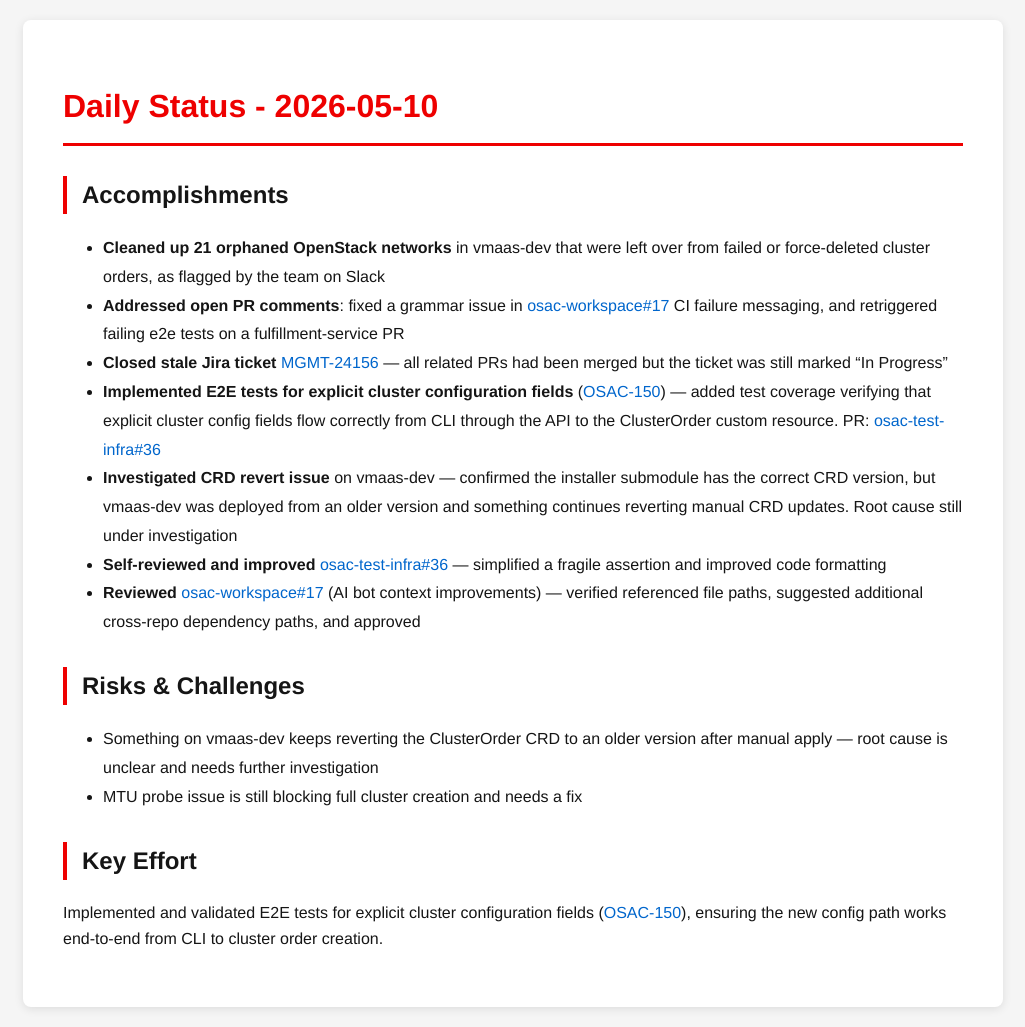
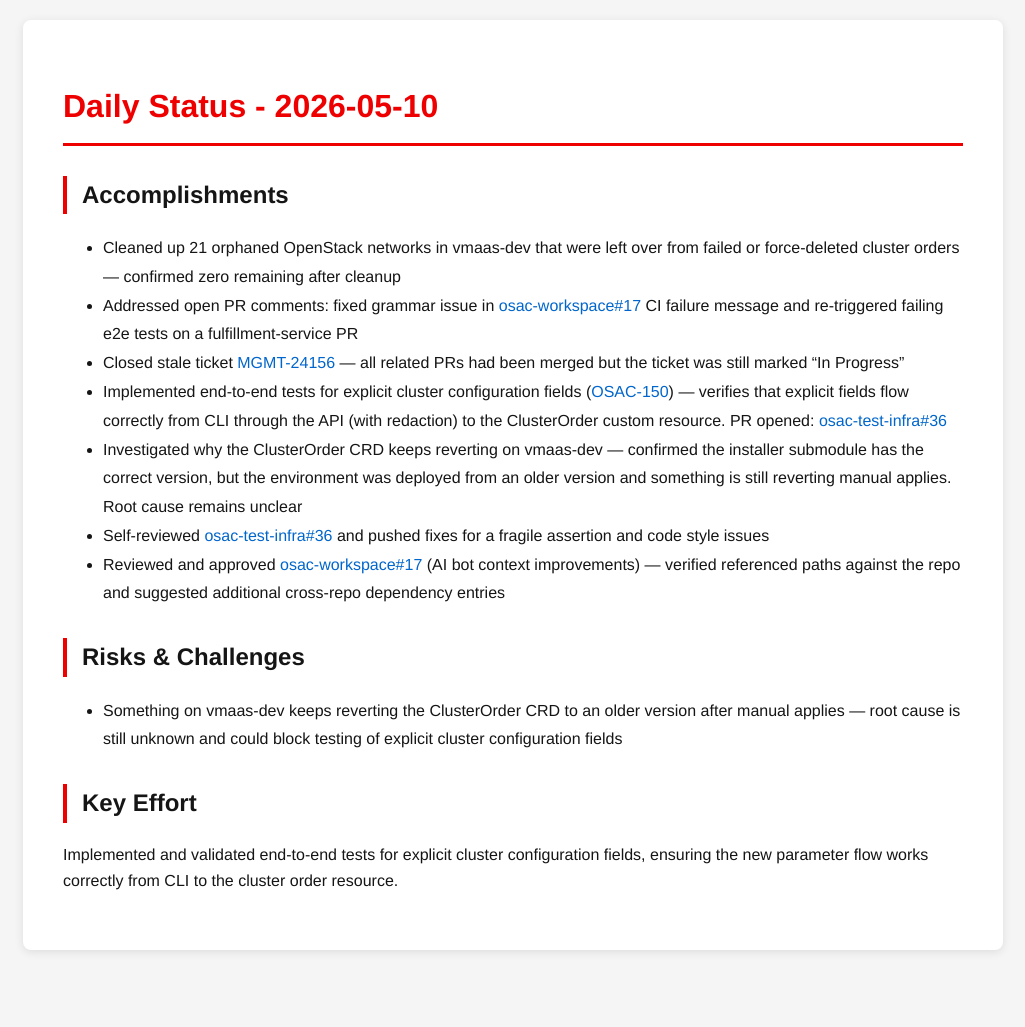
Before and after one commit to tzvatot/daily-status, a Jekyll site: the page built from 2026-05-10.md, in a window 1280 px wide. Shown: the whole page, without its empty margins (127-1152 px from the left). Built offline with Jekyll 4.4.1, drawn with Linux system fonts in a browser that asks for light colours; after the commit the page ends 970 px from its top, so only the background shows below that.

Commit message:
Daily status update - 2026-05-10

```diff
--- a/2026-05-10.md
+++ b/2026-05-10.md
@@ -7,17 +7,16 @@
 # Daily Status - 2026-05-10
 
 ## Accomplishments
-- **Cleaned up 21 orphaned OpenStack networks** in vmaas-dev that were left over from failed or force-deleted cluster orders, as flagged by the team on Slack
-- **Addressed open PR comments**: fixed a grammar issue in [osac-workspace#17](https://github.com/osac-project/osac-workspace/pull/17) CI failure messaging, and retriggered failing e2e tests on a fulfillment-service PR
-- **Closed stale Jira ticket** [MGMT-24156](https://issues.redhat.com/browse/MGMT-24156) — all related PRs had been merged but the ticket was still marked "In Progress"
-- **Implemented E2E tests for explicit cluster configuration fields** ([OSAC-150](https://redhat.atlassian.net/browse/OSAC-150)) — added test coverage verifying that explicit cluster config fields flow correctly from CLI through the API to the ClusterOrder custom resource. PR: [osac-test-infra#36](https://github.com/osac-project/osac-test-infra/pull/36)
-- **Investigated CRD revert issue** on vmaas-dev — confirmed the installer submodule has the correct CRD version, but vmaas-dev was deployed from an older version and something continues reverting manual CRD updates. Root cause still under investigation
-- **Self-reviewed and improved** [osac-test-infra#36](https://github.com/osac-project/osac-test-infra/pull/36) — simplified a fragile assertion and improved code formatting
-- **Reviewed** [osac-workspace#17](https://github.com/osac-project/osac-workspace/pull/17) (AI bot context improvements) — verified referenced file paths, suggested additional cross-repo dependency paths, and approved
+- Cleaned up 21 orphaned OpenStack networks in vmaas-dev that were left over from failed or force-deleted cluster orders — confirmed zero remaining after cleanup
+- Addressed open PR comments: fixed grammar issue in [osac-workspace#17](https://github.com/osac-project/osac-workspace/pull/17) CI failure message and re-triggered failing e2e tests on a fulfillment-service PR
+- Closed stale ticket [MGMT-24156](https://issues.redhat.com/browse/MGMT-24156) — all related PRs had been merged but the ticket was still marked "In Progress"
+- Implemented end-to-end tests for explicit cluster configuration fields ([OSAC-150](https://redhat.atlassian.net/browse/OSAC-150)) — verifies that explicit fields flow correctly from CLI through the API (with redaction) to the ClusterOrder custom resource. PR opened: [osac-test-infra#36](https://github.com/osac-project/osac-test-infra/pull/36)
+- Investigated why the ClusterOrder CRD keeps reverting on vmaas-dev — confirmed the installer submodule has the correct version, but the environment was deployed from an older version and something is still reverting manual applies. Root cause remains unclear
+- Self-reviewed [osac-test-infra#36](https://github.com/osac-project/osac-test-infra/pull/36) and pushed fixes for a fragile assertion and code style issues
+- Reviewed and approved [osac-workspace#17](https://github.com/osac-project/osac-workspace/pull/17) (AI bot context improvements) — verified referenced paths against the repo and suggested additional cross-repo dependency entries
 
 ## Risks & Challenges
-- Something on vmaas-dev keeps reverting the ClusterOrder CRD to an older version after manual apply — root cause is unclear and needs further investigation
-- MTU probe issue is still blocking full cluster creation and needs a fix
+- Something on vmaas-dev keeps reverting the ClusterOrder CRD to an older version after manual applies — root cause is still unknown and could block testing of explicit cluster configuration fields
 
 ## Key Effort
-Implemented and validated E2E tests for explicit cluster configuration fields ([OSAC-150](https://redhat.atlassian.net/browse/OSAC-150)), ensuring the new config path works end-to-end from CLI to cluster order creation.
+Implemented and validated end-to-end tests for explicit cluster configuration fields, ensuring the new parameter flow works correctly from CLI to the cluster order resource.
```
